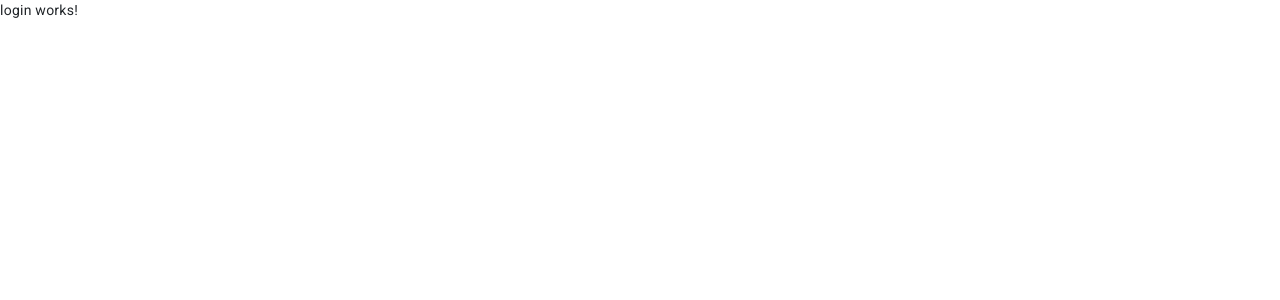
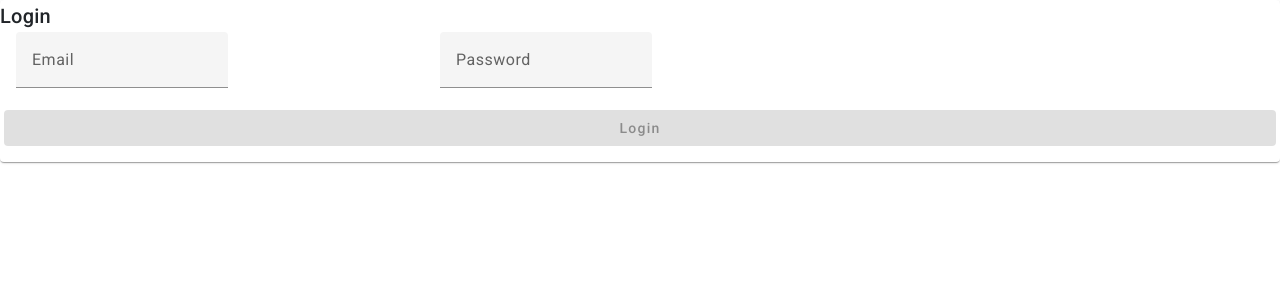
Before and after one commit to rakesh1039/propertyDealingUI, an Angular app: page /signin in a window 1280 px wide. Shown: the top 300 px of the page. Built offline with nearby package versions, Linux system fonts and the light colour scheme.

Commit message:
registration email check added, login api intergrated

```diff
--- a/src/component/user/login/login/login.component.html
+++ b/src/component/user/login/login/login.component.html
@@ -1 +1,32 @@
-<p>login works!</p>
+<mat-card>
+    <mat-card-title>Login</mat-card-title>
+    <mat-card-content>
+        <form [formGroup]="loginForm">
+            <div class="row">
+                <div class="col-md-4">
+                    <mat-form-field>
+                        <input matInput type="email" formControlName="emailId" placeholder="Email">
+                        <mat-error
+                            *ngIf="loginForm.get('emailId')?.touched">
+                            Email is required.
+                        </mat-error>
+                    </mat-form-field>
+                </div>
+                <div class="col-md-4">
+                    <mat-form-field>
+                        <input matInput type="password" formControlName="password" placeholder="Password">
+                        <mat-error
+                            *ngIf="loginForm.get('password')?.touched">
+                            Password is required.
+                        </mat-error>
+                    </mat-form-field>
+                </div>
+            </div>
+
+            <div class="row">
+                <button mat-raised-button color="primary" type="submit"
+                    [disabled]="loginForm.invalid" (click)="login()">Login</button>
+            </div>
+        </form>
+    </mat-card-content>
+</mat-card>
--- a/src/component/user/login/login/login.component.ts
+++ b/src/component/user/login/login/login.component.ts
@@ -1,4 +1,6 @@
 import { Component } from '@angular/core';
+import { FormBuilder, FormGroup, Validators } from '@angular/forms';
+import { UserService } from 'src/service/user.service';
 
 @Component({
   selector: 'app-login',
@@ -7,4 +9,40 @@ import { Component } from '@angular/core';
 })
 export class LoginComponent {
 
+  loginForm! : FormGroup;
+
+  constructor(
+    private fb: FormBuilder,
+    private _userService: UserService
+  ) {}
+
+  ngOnInit() {
+    this.loginForm = this.fb.group({
+      emailId: ['',[Validators.required]],
+      password: ['', [Validators.required]]
+    })
+  }
+
+  /**
+   * It is used for login persona.
+   */
+  login() {
+    const payLoad = this.loginForm.value;
+    this._userService.userLogin(payLoad).subscribe({
+      next: (response: any) => {
+        const message = response.message
+        if(message === 'User does not exist') {
+          console.log('User is not registered, please register first!');
+        } else if(message === 'Password does not match') {
+          console.log('Please enter a valid password!');
+        } else {
+          console.log('Logged in successfull!');
+        }
+        console.log('Response is: ', response);
+      },
+      error: (err: any) => {
+        console.log('Login failed, please try again!');
+      }
+    })
+  }
 }
--- a/src/component/user/registration/registration.component.html
+++ b/src/component/user/registration/registration.component.html
@@ -5,9 +5,9 @@
             <div class="row">
                 <div class="col-md-4">
                     <mat-form-field>
-                        <input matInput type="text" formControlName="user_name" placeholder="Name">
+                        <input matInput type="text" formControlName="userName" placeholder="Name">
                         <mat-error
-                            *ngIf="registrationForm?.get('user_name')?.touched && registrationForm?.get('user_name')?.invalid">
+                            *ngIf="registrationForm?.get('userName')?.touched && registrationForm?.get('userName')?.invalid">
                             Name is required
                         </mat-error>
                     </mat-form-field>
@@ -23,9 +23,9 @@
                 </div>
                 <div class="col-md-4">
                     <mat-form-field>
-                        <input matInput type="text" formControlName="mobile_number" placeholder="Mobile Number">
+                        <input matInput type="text" formControlName="mobileNumber" placeholder="Mobile Number">
                         <mat-error
-                            *ngIf="registrationForm?.get('mobile_number')?.touched && registrationForm?.get('mobile_number')?.invalid">
+                            *ngIf="registrationForm?.get('mobileNumber')?.touched && registrationForm?.get('mobileNumber')?.invalid">
                             Invalid email format
                         </mat-error>
                     </mat-form-field>
--- a/src/component/user/registration/registration.component.ts
+++ b/src/component/user/registration/registration.component.ts
@@ -20,22 +20,29 @@ export class RegistrationComponent {
 
   ngOnInit() {
     this.registrationForm = this.fb.group({
-      user_name: ['', Validators.required],
+      userName: ['', Validators.required],
       userGroup: ['',Validators.required],
-      mobile_number:['',Validators.required],
+      mobileNumber:['',Validators.required],
       emailId: ['', [Validators.required, Validators.email]],
       password: ['', [Validators.required, Validators.minLength(6)]],
     });
   }
 
+  /**
+    *  This will submit the registration form
+    */
   save() {
     const payLoad = this.registrationForm.value;
+    const emailId = payLoad.emailId;
     this._userService.registerUser(payLoad).subscribe({
-      next: (response) =>{
-        console.log('User is successfully registered!');
-        this._router.navigate(['/signin']);
+      next: (response: any) =>{
+        if(response) {
+          console.log('User is successfully registered!');
+          this._router.navigate(['/signin']);
+        }
+        console.log('User is already registered with this Id ', emailId, ',please try with different Id');
       },
-      error: (err) => {
+      error: (err: any) => {
         console.log('User is not registered, please try again!');
       }
     })
--- a/src/service/user.service.ts
+++ b/src/service/user.service.ts
@@ -12,10 +12,10 @@ export class UserService {
   ) { }
 
   public registerUser(requestBody: any) {
-    return this.httpClient.post<any>(this.path + `user`,requestBody);
+    return this.httpClient.post<any>(this.path + `register`,requestBody);
   }
 
   public userLogin(requestBody: any) {
-    return this.httpClient.post<any>(this.path + `login`, requestBody);
+    return this.httpClient.post<any>(this.path + `signin`, requestBody);
   }
 }
```
